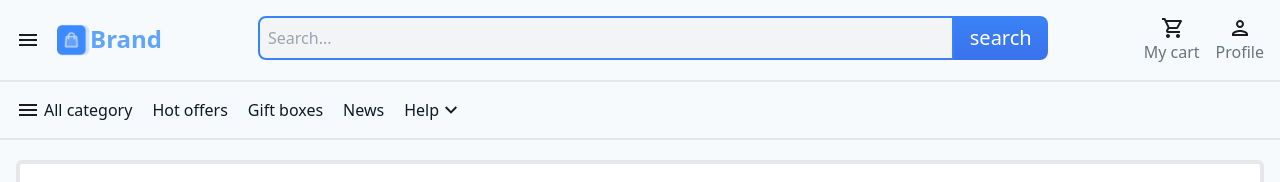
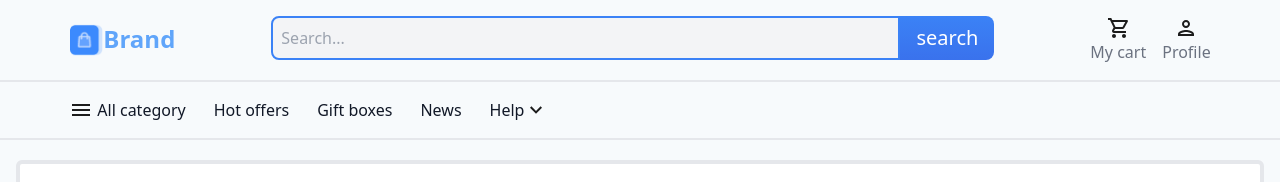
Before and after one commit to alexleonardochristachomolina/project10, a React (Vite) app in the folder client/: page / in a window 1280 px wide. Shown: the top 182 px of the page. Built offline with nearby package versions, Linux system fonts and the light colour scheme.

Commit message:
fix: :bug: Fix responsive navbar and header
Fixed the height of the accordion that fit the elements instead of overflowing them.  Fix typing error in hamburger icon

```diff
--- a/client/src/assets/header-icons/index.jsx
+++ b/client/src/assets/header-icons/index.jsx
@@ -44,8 +44,9 @@ export const PersonIcon = () => (
     />
   </svg>
 );
-export const HambuergerIcon = () => (
+export const HamburgerIcon = (props) => (
   <svg
+    {...props}
     xmlns="http://www.w3.org/2000/svg"
     width="24"
     height="24"
--- a/client/src/components/Header/index.jsx
+++ b/client/src/components/Header/index.jsx
@@ -2,7 +2,7 @@ import React from 'react';
 import {
   ShoppingCartIcon,
   PersonIcon,
-  HambuergerIcon,
+  HamburgerIcon,
 } from '../../assets/header-icons';
 import InputSearch from '../InputSearch';
 import Logo from '../Logo';
@@ -10,12 +10,10 @@ import { Link } from 'react-router-dom';
 
 const Header = () => {
   return (
-    <header className="container mx-auto p-4 ">
+    <header className="container mx-auto p-4 w-11/12 max-w-7xl">
       <div className="flex gap-4 justify-between">
-        <div className="flex  gap-4 items-center">
-          <div>
-            <HambuergerIcon />
-          </div>
+        <div className="flex gap-4 items-center">
+          <HamburgerIcon className="md:hidden" />
           <Link to="/" className="flex">
             <Logo />
           </Link>
@@ -23,7 +21,7 @@ const Header = () => {
         <div className="md:inline-block flex-auto hidden mx-20">
           <InputSearch />
         </div>
-        <div className="flex items-center gap-4">
+        <div className="flex items-center gap-4 whitespace-nowrap">
           <div className="flex flex-col items-center">
             <ShoppingCartIcon />
             <p className="hidden md:inline md:text-gray-500">My cart</p>
--- a/client/src/components/Navbar/index.jsx
+++ b/client/src/components/Navbar/index.jsx
@@ -1,5 +1,5 @@
 import React, { useState } from 'react';
-import { HambuergerIcon } from '../../assets/header-icons';
+import { HamburgerIcon } from '../../assets/header-icons';
 import Slider from 'react-slick';
 import { ExpandMoreIcon } from '../../assets/control-icons';
 import VerticalMenu from '../VerticalMenu';
@@ -47,40 +47,38 @@ const Navbar = () => {
 
   return (
     <section className="text-gray-900 font-medium body-font border-0 sm:border-t-2 sm:border-b-2 border-gray-200">
-      <div className="container p-4 hidden sm:flex md:flex lg:flex xl:flex mx-auto items-start">
-        <nav className="flex items-center text-base">
-          <button
-            className="mr-5 hover:text-gray-500 active:text-blue-500 relative"
-            onClick={toggleCategoriesMenu}
-          >
-            <Link to="/products" className="flex">
-              <HambuergerIcon /> <span className="ml-1">All category</span>
-            </Link>
+      <div className="w-11/12 max-w-7xl container p-4 hidden sm:flex md:flex lg:flex xl:flex mx-auto items-start">
+        <nav className="flex items-center text-base gap-x-7">
+          <button className="mr-5hover:text-gray-500 active:text-blue-500 relative">
+            <div className="flex">
+              <HamburgerIcon onClick={toggleCategoriesMenu} />
+              <Link to="/products">
+                <span className="ml-1">All category</span>
+              </Link>
+            </div>
             <VerticalMenu
               itemsMenu={itemsCategoriesMenu}
               isVerticalMenuVisible={isCategoriesMenuVisible}
               toggleVerticalMenu={toggleCategoriesMenu}
             />
           </button>
-          <a className="mr-5 hover:text-gray-500 active:text-blue-500" href="#">
+          <a className="hover:text-gray-500 active:text-blue-500" href="#">
             Hot offers
           </a>
-          <a className="mr-5 hover:text-gray-500 active:text-blue-500" href="#">
+          <a className="hover:text-gray-500 active:text-blue-500" href="#">
             Gift boxes
           </a>
-          <a className="mr-5 hover:text-gray-500 active:text-blue-500" href="#">
+          <a className="hover:text-gray-500 active:text-blue-500" href="#">
             News
           </a>
-          <a className="hover:text-gray-500 active:text-blue-500" href="#">
-            <div className="flex">
-              Help <ExpandMoreIcon />
-            </div>
+          <a className="hover:text-gray-500 active:text-blue-500 flex" href="#">
+            Help <ExpandMoreIcon />
           </a>
         </nav>
       </div>
-      <div className=" sm:hidden md:hidden lg:hidden xl:hidden">
-        <nav className="p-4 pr-0">
-          <Slider {...settings}>
+      <div className="sm:hidden md:hidden lg:hidden xl:hidden">
+        <nav className="p-4 pr-0 h-16">
+          <Slider {...settings} className="z-50">
             <div>
               <div
                 className="p-2 mr-2 bg-gray-200 active:bg-blue-500 rounded-md active:text-black text-blue-400 text-center relative"
```
